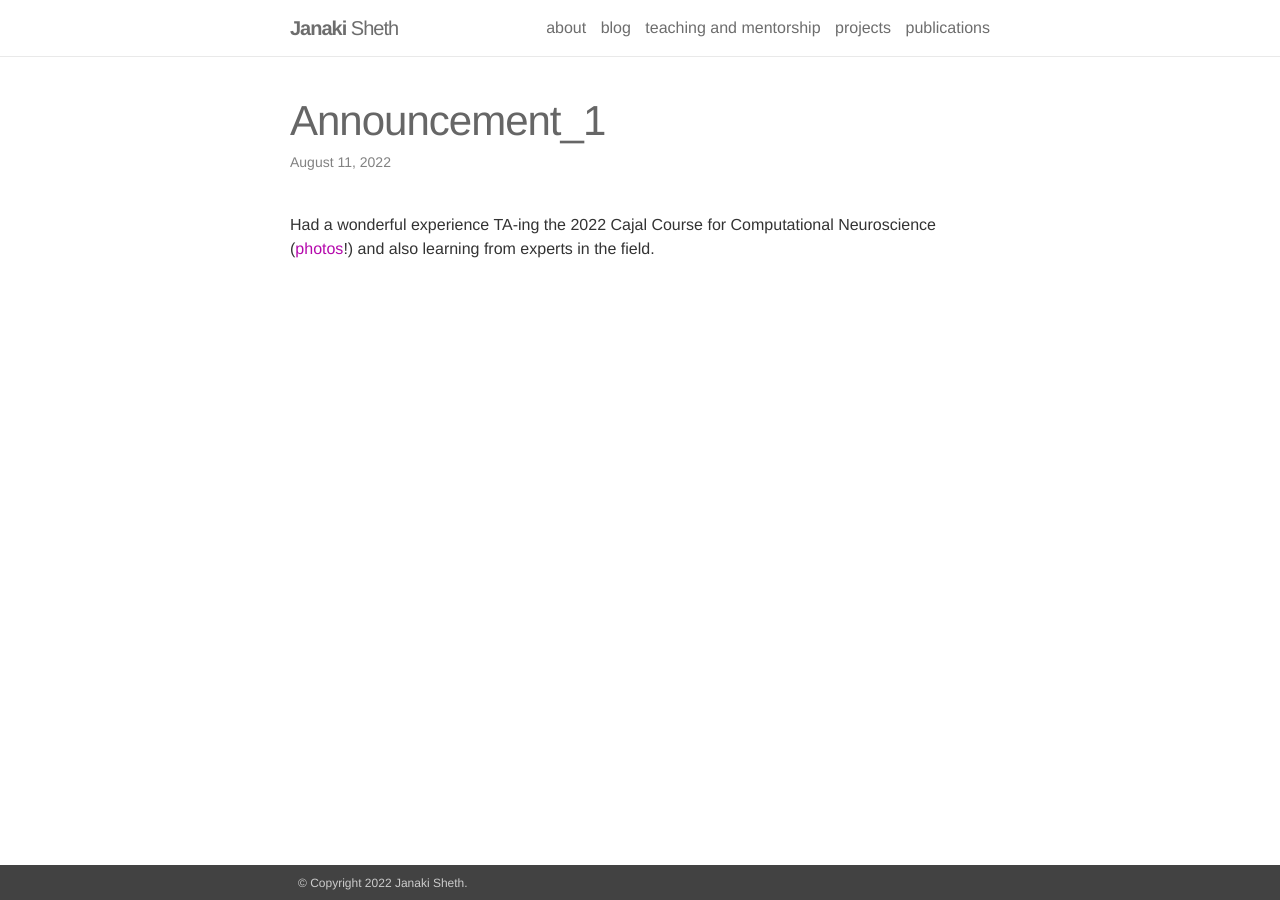
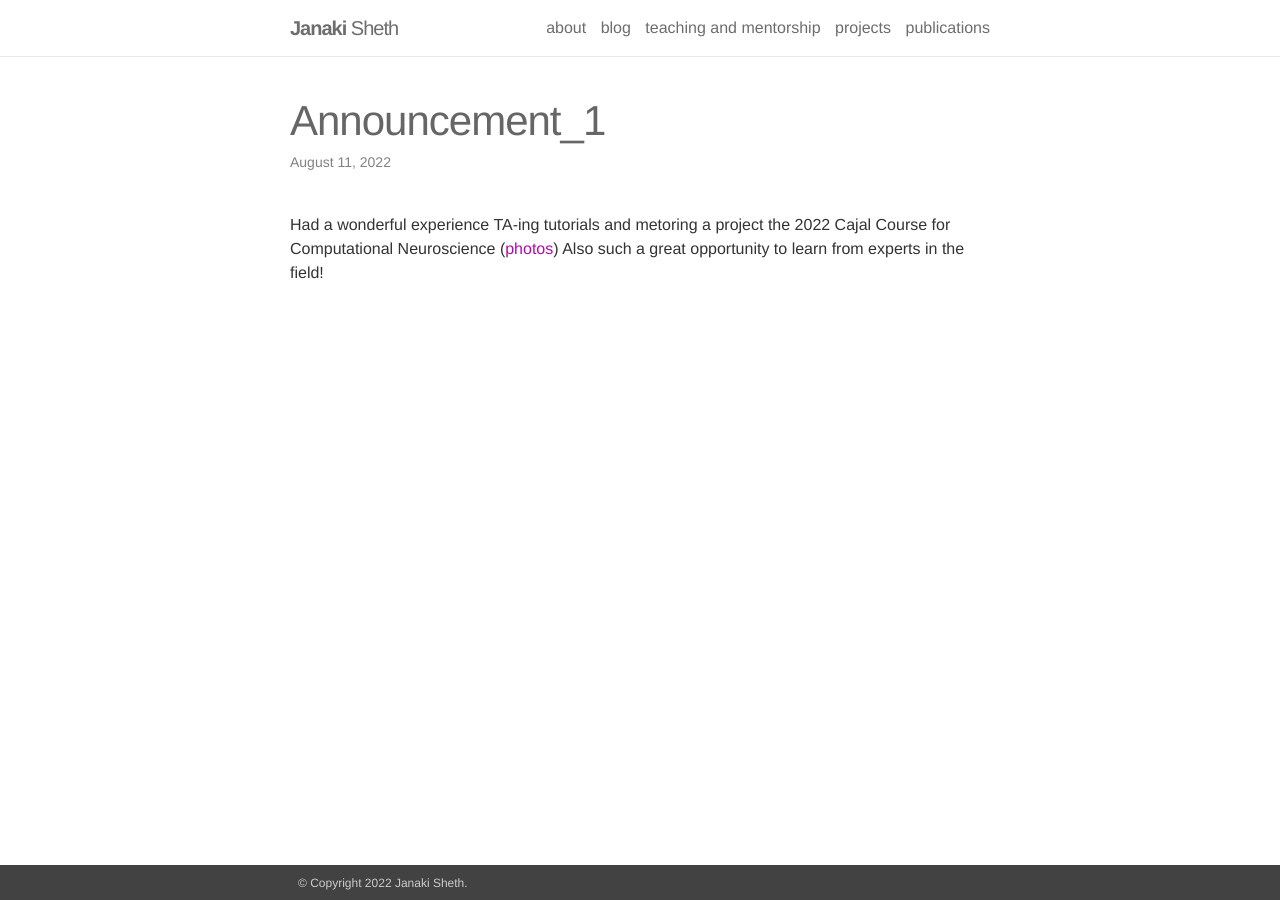
Before and after one commit to JanakiSheth/JanakiSheth.github.io, a Jekyll site: the page built from _news/announcement_1.md, in a window 1280 px wide. Built offline with Jekyll 4.4.1, drawn with Linux system fonts in a browser that asks for light colours; nearby versions of some CDN libraries.

```diff
--- a/_news/announcement_1.md
+++ b/_news/announcement_1.md
@@ -4,4 +4,4 @@ date: 2022-08-11
 inline: true
 ---
 
-Had a wonderful experience TA-ing the 2022 Cajal Course for Computational Neuroscience ([photos](https://www.dropbox.com/home/jobSearch/cajal%20summer%20school%20TA%202022/photos)!) and also learning from experts in the field.
+Had a wonderful experience TA-ing tutorials and metoring a project the 2022 Cajal Course for Computational Neuroscience ([photos](https://www.dropbox.com/home/jobSearch/cajal%20summer%20school%20TA%202022/photos)) Also such a great opportunity to learn from experts in the field!
```
Also changed, not shown: _news/announcement_2.md (+1 -1 lines).
